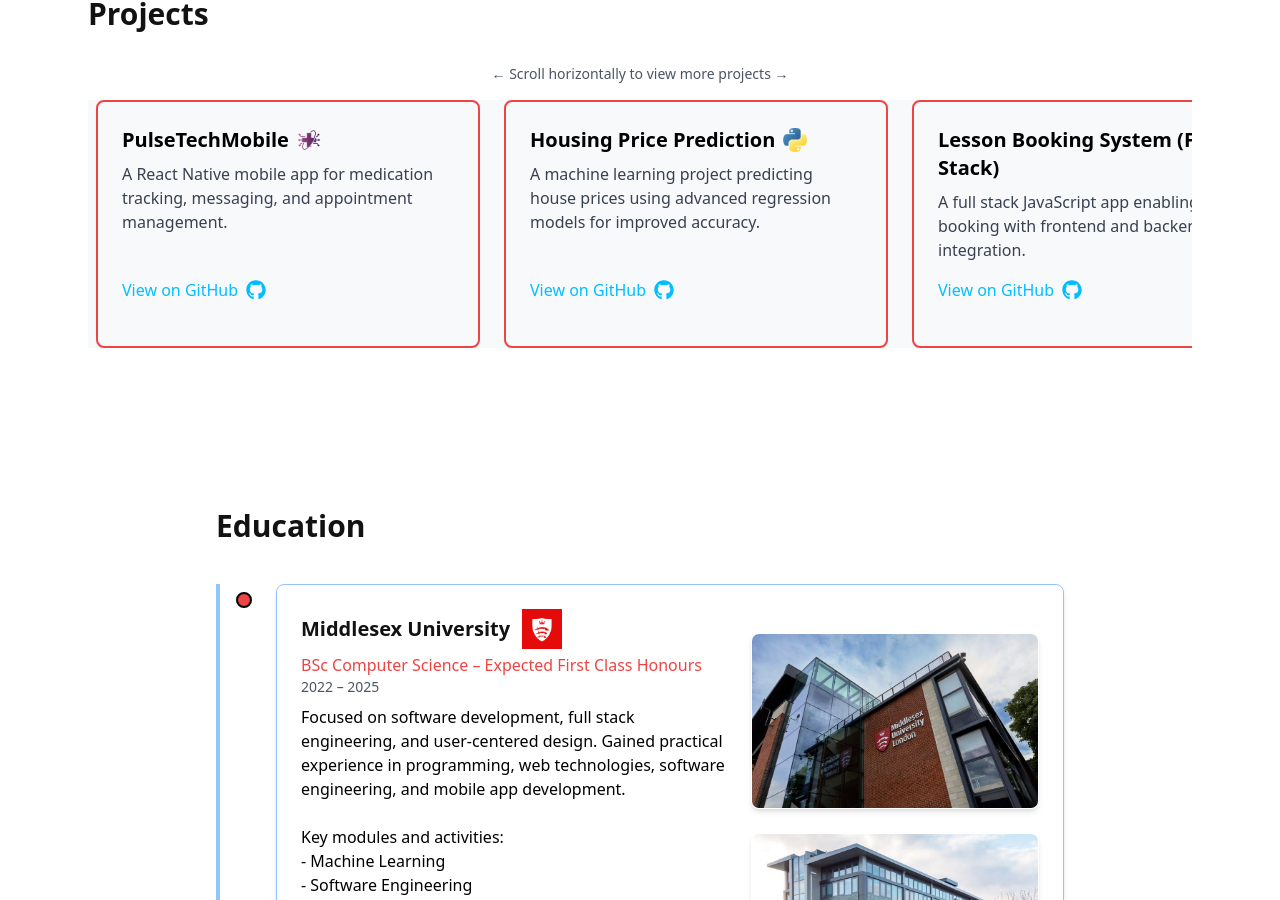
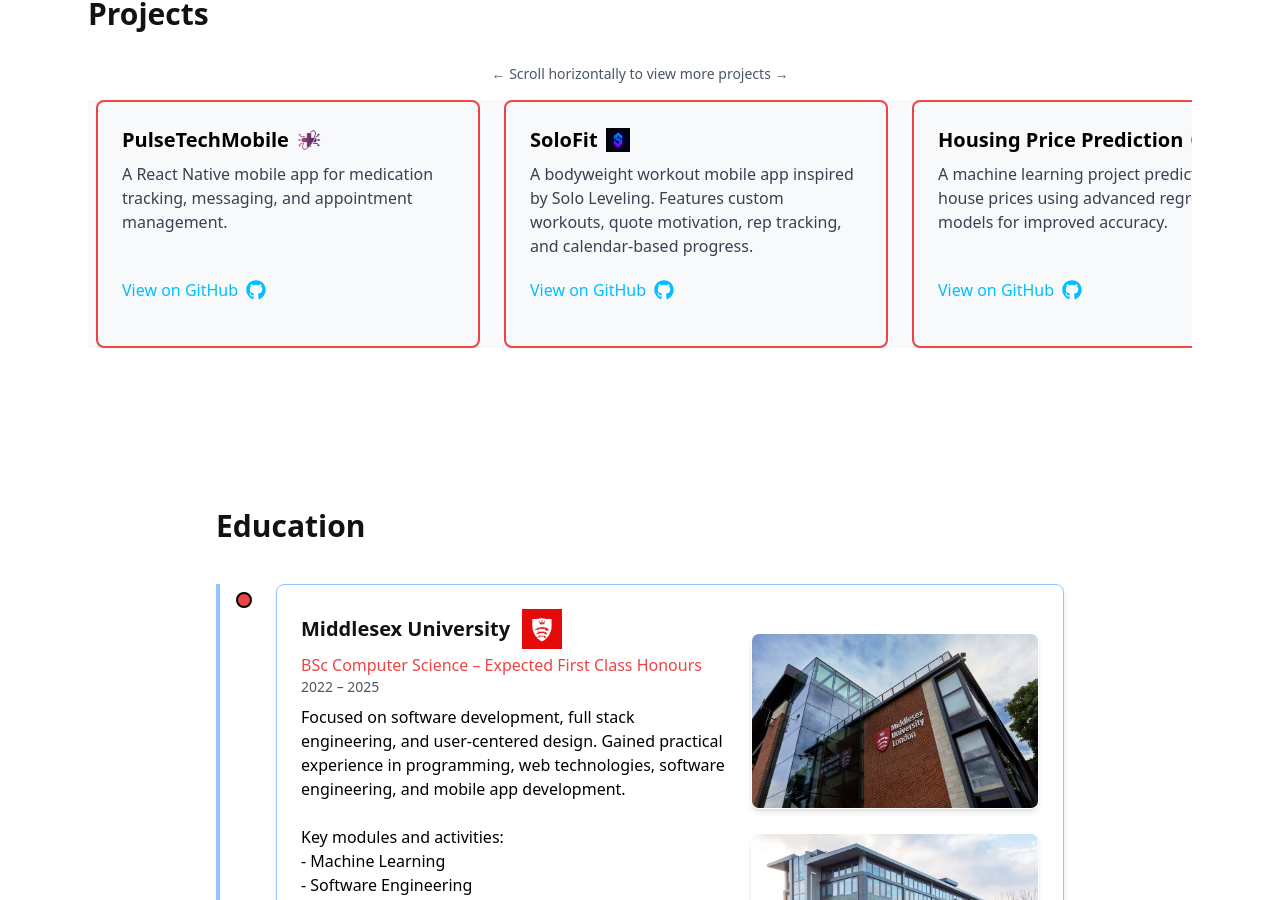
Before and after one commit to FabianC1/PortfolioWebsite, a React (Vite) app: page / in a window 1280 px wide. Shown: the part 1396-2296 px from the top of the page. Built offline with nearby package versions, Linux system fonts and the light colour scheme.

Commit message:
Implemented new project

```diff
--- a/src/App.tsx
+++ b/src/App.tsx
@@ -176,6 +176,14 @@
       icon: "/PulseTech.png",
       extraInfo: "Built with React Native, TypeScript and Node.js"
     },
+    {
+      title: "SoloFit",
+      description: "A bodyweight workout mobile app inspired by Solo Leveling. Features custom workouts, quote motivation, rep tracking, and calendar-based progress.",
+      url: "https://github.com/FabianC1/SoloFit",
+      icon: "/solofit.png",
+      extraInfo: "Built with React Native, TypeScript, Firebase"
+    },
+
     {
       title: "Housing Price Prediction",
       description: "A machine learning project predicting house prices using advanced regression models for improved accuracy.",
```
Also changed, not shown: public/solofit.png (added).
